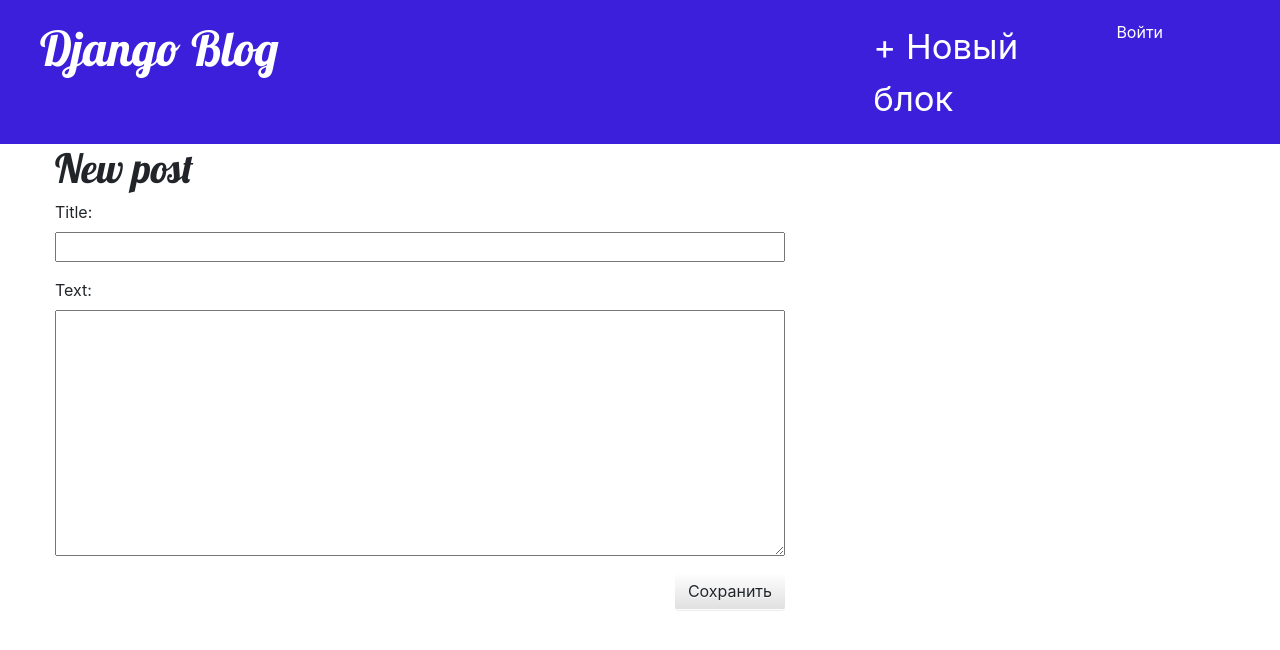
After one commit to Eris36/djanjgo, a Django app: page /post/new/ in a window 1280 px wide. The commit adds this page. Shown: the top 650 px of the page. Run offline with Django 3.2, Linux system fonts and the light colour scheme; some libraries are stand-ins or nearby versions.

```diff
--- /dev/null
+++ b/blog/forms.py
@@ -0,0 +1,9 @@
+from django import forms
+
+from .models import Post
+
+class PostForm(forms.ModelForm):
+
+    class Meta:
+        model = Post
+        fields = ('title', 'text',)
--- a/blog/static/css/blog.css
+++ b/blog/static/css/blog.css
@@ -1,7 +1,7 @@
 
 
 .page-header {
-    background-color: #ff9400;
+    background-color: #3b1fdb;
     margin-top: 0;
     padding: 20px 20px 20px 40px;
 }
@@ -32,11 +32,18 @@ h1, h2, h3, h4 {
     width: 100%;
 }
 
-.top-menu, .top-menu:hover, .top-menu:visited {
+.top-menu,  .top-menu:visited {
     color: #ffffff;
     float: right;
     font-size: 26pt;
     margin-right: 20px;
+    text-decoration: none;
+}
+
+.top-menu:hover {
+    text-decoration: none;
+    color:rgb(102, 101, 101);
+}
 }
 
 .post {
@@ -47,3 +54,13 @@ h1, h2, h3, h4 {
 .post h1 a, .post h1 a:visited {
     color: #000000;
 }
+
+.in {
+    text-decoration: none;
+    color:white;
+}
+
+.in:hover  {
+    text-decoration: none;
+    color:rgb(102, 101, 101);
+}
--- a/blog/templates/base.html
+++ b/blog/templates/base.html
@@ -2,21 +2,46 @@
 <html>
     <head>
         <title>Django Girls blog</title>
+
+        <link rel="stylesheet" href="//maxcdn.bootstrapcdn.com/bootstrap/3.2.0/css/bootstrap-theme.min.css">
         <link rel="stylesheet" href="https://stackpath.bootstrapcdn.com/bootstrap/4.3.1/css/bootstrap.min.css" integrity="sha384-ggOyR0iXCbMQv3Xipma34MD+dH/1fQ784/j6cY/iJTQUOhcWr7x9JvoRxT2MZw1T" crossorigin="anonymous">
-        <link href="https://fonts.googleapis.com/css?family=Lobster&subset=latin,cyrillic" rel="stylesheet" type="text/css">
-        <link rel="stylesheet" href="{% static 'css/Blog.css' %}">
+        <link href='//fonts.googleapis.com/css?family=Lobster&subset=latin,latin-ext' rel='stylesheet' type='text/css'>
+        <link rel="stylesheet" href="{% static 'css/blog.css' %}">
     </head>
     <body>
+
         <div class="page-header">
-            <h1><a href="/">Django Girls Blog</a></h1>
+            <div class="row">
+                <div class="col-xl-8">
+                    <h1><a href="/">Django Blog</a></h1>
+                </div>
+                <div class="col-xl-4">
+                    <div class="row">
+                    <div class="col-xl-7">
+                    <a href="{% url 'post_new' %}" class="top-menu"> + Новый блок<span class="glyphicon glyphicon-plus"></span></a>
+                    </div>
+                    <div class="col-xl-5">
+                    <a class="sidebar-nav">
+                            {% if user.is_authenticated %}
+                             <p style="color: white;font-size: 20pt">Привет! {{ user.get_username }}</p>
+                             <a href="{% url 'logout'%}?next={{'/'}}" class="in">Выйти</a>
+                           {% else %}
+                             <a href="{% url 'login'%}?next={{request.path}}" class="in">Войти</a>
+                           {% endif %}
+                    </a>
+                    </div>
+                </div>
+                </div>
         </div>
+    </div>
         <div class="content container">
             <div class="row">
                 <div class="col-md-8">
-                {% block content %}
-                {% endblock %}
+                    {% block content %}
+                    {% endblock %}
                 </div>
             </div>
         </div>
+
     </body>
 </html>
--- /dev/null
+++ b/blog/templates/post_edit.html
@@ -0,0 +1,9 @@
+{% extends 'base.html' %}
+
+{% block content %}
+    <h1>New post</h1>
+    <form method="POST" class="post-form">{% csrf_token %}
+        {{ form.as_p }}
+        <button type="submit" class="save btn btn-default">Сохранить</button>
+    </form>
+{% endblock %}
--- a/blog/urls.py
+++ b/blog/urls.py
@@ -4,4 +4,7 @@ from . import views
 urlpatterns = [
     path('', views.post_list, name='post_list'),
     path('post/<int:pk>/', views.post_detail, name='post_detail'),
+    path('post/new/', views.post_new, name='post_new'),
+    path('post/<int:pk>/edit/', views.post_edit, name='post_edit'),
+
 ]
--- a/blog/views.py
+++ b/blog/views.py
@@ -2,6 +2,8 @@ from django.shortcuts import render
 from django.utils import timezone
 from .models import Post
 from django.shortcuts import render, get_object_or_404
+from .forms import PostForm
+from django.shortcuts import redirect
 
 # Create your views here.
 def post_list(request):
@@ -11,3 +13,34 @@ def post_list(request):
 def post_detail(request, pk):
     post = get_object_or_404(Post, pk=pk)
     return render(request, 'post_detail.html', {'post': post})
+
+def post_new(request):
+    form = PostForm()
+    return render(request, 'post_edit.html', {'form': form})
+
+def post_new(request):
+    if request.method == "POST":
+        form = PostForm(request.POST)
+        if form.is_valid():
+            post = form.save(commit=False)
+            post.author = request.user
+            post.published_date = timezone.now()
+            post.save()
+            return redirect('post_detail', pk=post.pk)
+    else:
+        form = PostForm()
+    return render(request, 'post_edit.html', {'form': form})
+
+def post_edit(request, pk):
+    post = get_object_or_404(Post, pk=pk)
+    if request.method == "POST":
+        form = PostForm(request.POST, instance=post)
+        if form.is_valid():
+            post = form.save(commit=False)
+            post.author = request.user
+            post.published_date = timezone.now()
+            post.save()
+            return redirect('post_detail', pk=post.pk)
+    else:
+        form = PostForm(instance=post)
+    return render(request, 'post_edit.html', {'form': form})
--- a/musite/urls.py
+++ b/musite/urls.py
@@ -7,4 +7,5 @@ from django.urls import path, include
 urlpatterns = [
     path('admin/', admin.site.urls),
     path('', include('blog.urls')),
+    path('accounts/', include('django.contrib.auth.urls')),
 ]
```
Also changed, not shown: CSS/css/blog.css (deleted, +0 -7 lines), blog/templates/post_detail.html (+6 -1 lines), blog/templates/registration/logged_out.html (added, +7 -0 lines), blog/templates/registration/login.html (added, +39 -0 lines), musite/settings.py (+7 -1 lines).
